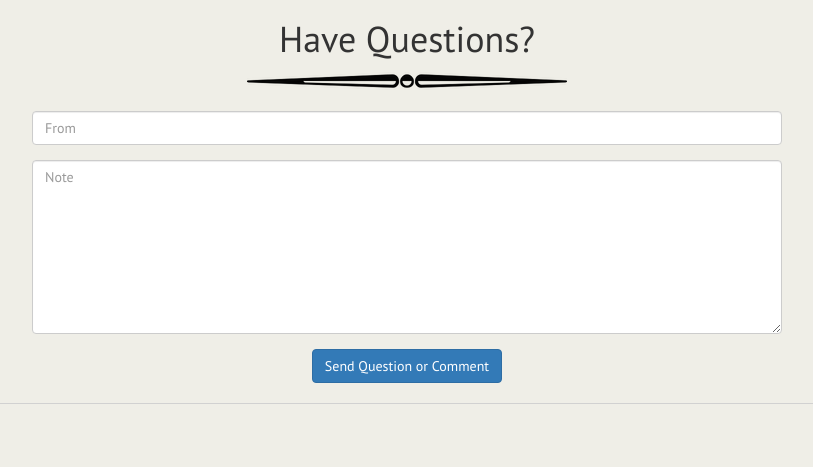
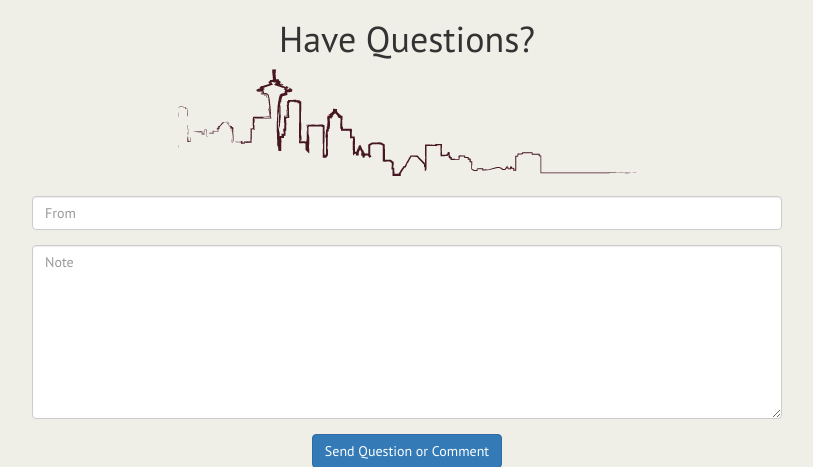
Before and after one commit to jsayles/wedding, a Django app: page /contact/ in a window 1280 px wide. Shown: the part 51-518 px from the top of the page, without its empty margins (233-1046 px from the left). Run offline with Django 3.2, Linux system fonts and the light colour scheme; parts of the project's set-up code (start-up, migrations or seed data) failed here and were passed over; some libraries are stand-ins or nearby versions.

Commit message:
new squiggle

```diff
--- a/wedding/templates/base.html
+++ b/wedding/templates/base.html
@@ -87,7 +87,8 @@
 		<div class="container">
 			<div id="content">
 				<h1>{% block title %}{% endblock %}</h1>
-				<img style="" src="{% static 'img/line-divider.png' %}">
+				<!--<img style="" src="{% static 'img/line-divider.png' %}">-->
+				<img style="" src="{% static 'img/cityscape2.png' %}">
 
 				{% if messages %}
 				<div class="messages">
```
Also changed, not shown: static/img/cityscape1.png (added), static/img/cityscape2.png (added).
